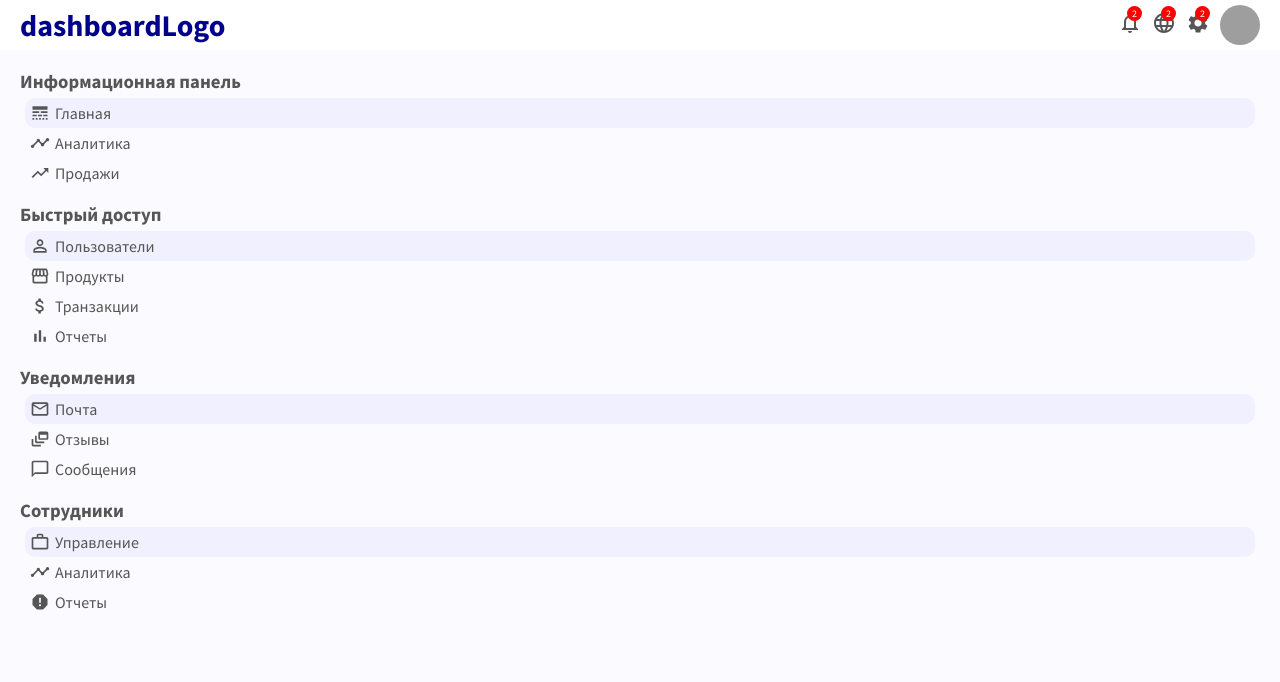
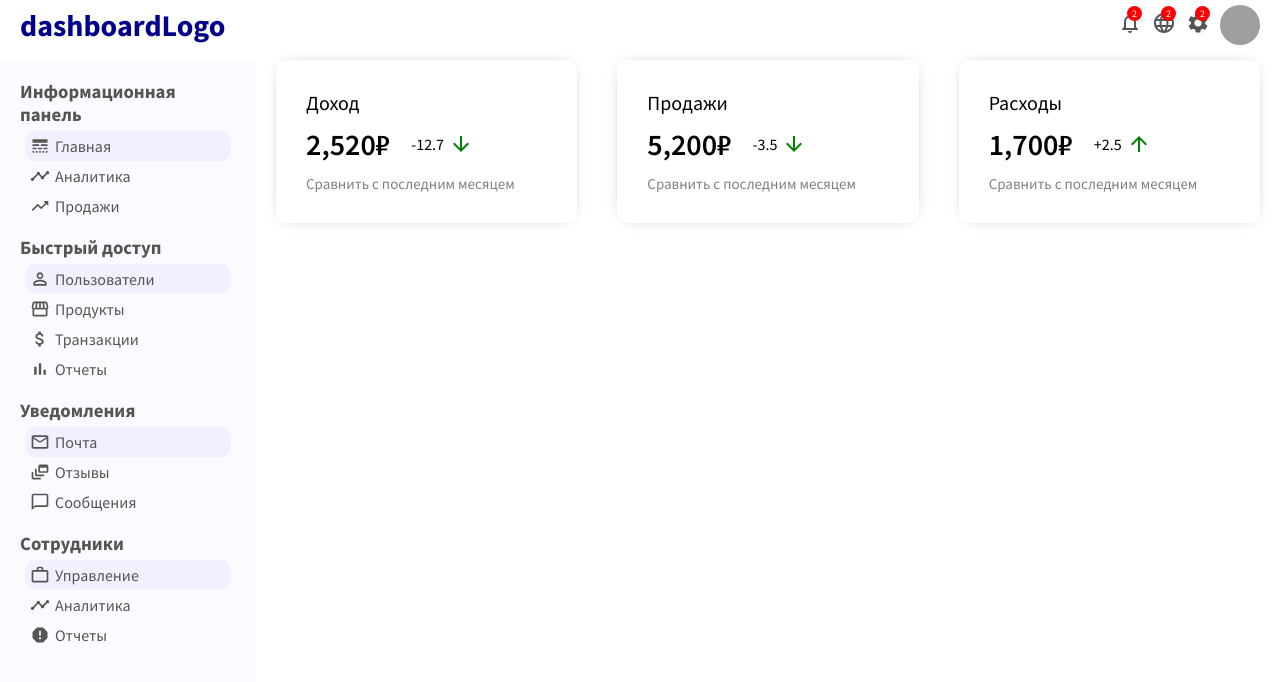
Before and after one commit to EvanBond7/dashboard-react, a React (Create React App) app: page / in a window 1280 px wide. Shown: the top 682 px of the page. Built offline with nearby package versions, Linux system fonts and the light colour scheme; grey boxes are pictures that could not be loaded; the HTML template or start-up script is replaced by a standard one.

Commit message:
add FeaturedInfo component with styles

```diff
--- a/src/App.js
+++ b/src/App.js
@@ -1,6 +1,7 @@
 import Sidebar from './components/Sidebar/Sidebar';
 import Topbar from './components/Topbar/Topbar';
 import './app.css';
+import Home from './pages/home/Home';
 
 function App() {
   return (
@@ -8,6 +9,7 @@ function App() {
       <Topbar />
       <div className='container'>
         <Sidebar />
+        <Home />
       </div>
     </div>
   );
--- a/src/app.css
+++ b/src/app.css
@@ -1,3 +1,4 @@
 .container {
   display: flex;
+  margin-top: 10px;
 }
--- /dev/null
+++ b/src/components/FeaturedInfo/FeaturedInfo.jsx
@@ -0,0 +1,40 @@
+import React from 'react';
+import { ArrowDownward, ArrowUpward } from '@material-ui/icons';
+import './featuredInfo.css';
+
+export default function FeaturedInfo() {
+  return (
+    <div className='featured'>
+      <div className='featured-item'>
+        <span className='featured-title'>Доход</span>
+        <div className='featured-money-container'>
+          <span className='featured-money'>2,520&#x20bd;</span>
+          <span className='featured-money-rate'>
+            -12.7 <ArrowDownward className='featured-icon negavite' />
+          </span>
+        </div>
+        <span className='featured-sub'>Сравнить с последним месяцем</span>
+      </div>
+      <div className='featured-item'>
+        <span className='featured-title'>Продажи</span>
+        <div className='featured-money-container'>
+          <span className='featured-money'>5,200&#x20bd;</span>
+          <span className='featured-money-rate'>
+            -3.5 <ArrowDownward className='featured-icon negavite' />
+          </span>
+        </div>
+        <span className='featured-sub'>Сравнить с последним месяцем</span>
+      </div>
+      <div className='featured-item'>
+        <span className='featured-title'>Расходы</span>
+        <div className='featured-money-container'>
+          <span className='featured-money'>1,700&#x20bd;</span>
+          <span className='featured-money-rate'>
+            +2.5 <ArrowUpward className='featured-icon' />
+          </span>
+        </div>
+        <span className='featured-sub'>Сравнить с последним месяцем</span>
+      </div>
+    </div>
+  );
+}
--- /dev/null
+++ b/src/components/FeaturedInfo/featuredInfo.css
@@ -0,0 +1,51 @@
+.featured {
+  display: flex;
+  justify-content: space-between;
+  width: 100%;
+}
+
+.featured-item {
+  border-radius: 10px;
+  box-shadow: 0px 0px 15px -10px rgba(0, 0, 0, 0.75);
+  cursor: pointer;
+  flex: 1;
+  margin: 0px 20px;
+  padding: 30px;
+  -webkit-box-shadow: 0px 0px 15px -10px rgba(0, 0, 0, 0.75);
+}
+
+.featured-title {
+  font-size: 20px;
+}
+
+.featured-money-container {
+  align-items: center;
+  display: flex;
+  margin: 10px 0px;
+}
+
+.featured-money {
+  font-size: 30px;
+  font-weight: 600;
+}
+
+.featured-money-rate {
+  display: flex;
+  align-items: center;
+  margin-left: 20px;
+}
+
+.featured-icon {
+  font-size: 14px;
+  margin-left: 5px;
+  color: green;
+}
+
+.featured-icon.negative {
+  color: red;
+}
+
+.featured-sub {
+  font-size: 15px;
+  color: gray;
+}
--- /dev/null
+++ b/src/pages/home/Home.jsx
@@ -0,0 +1,11 @@
+import React from 'react';
+import FeaturedInfo from '../../components/FeaturedInfo/FeaturedInfo';
+import './home.css';
+
+export default function Home() {
+  return (
+    <div className='home'>
+      <FeaturedInfo />
+    </div>
+  );
+}
--- /dev/null
+++ b/src/pages/home/home.css
@@ -0,0 +1,3 @@
+.home {
+  flex: 4;
+}
```
